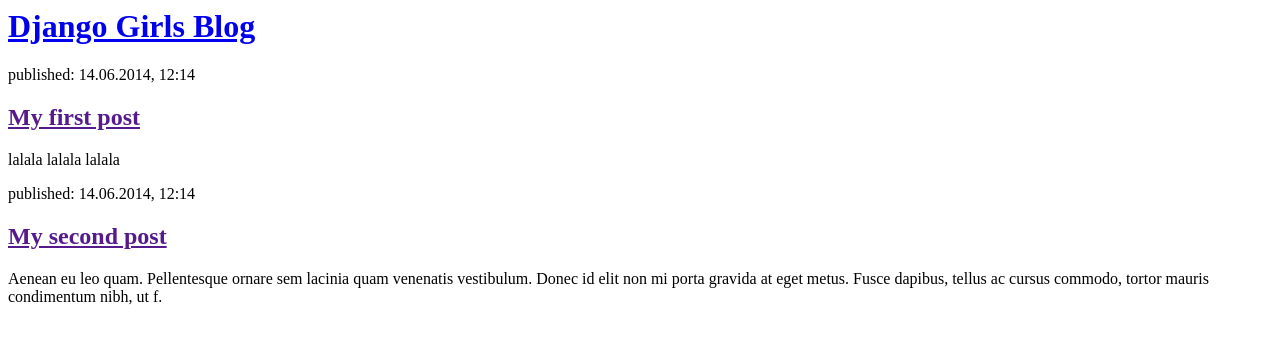
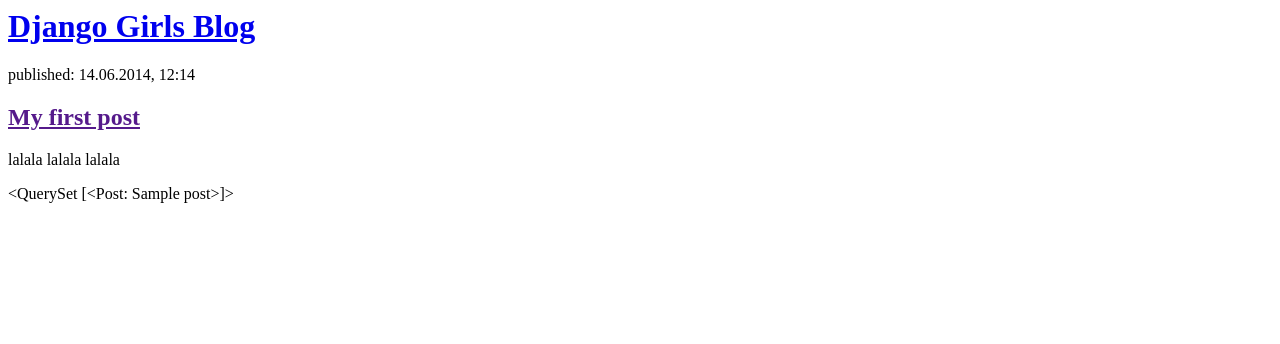
Before and after one commit to lumetorm/my-first-blog, a Django app: template blog/templates/blog/post_list.html in a window 1280 px wide. Shown: the top 344 px of the page. Run offline with Django 3.2, Linux system fonts and the light colour scheme; the template is opened without the code that fills it: values that come from a table or form of the project are taken from there, others are empty; tables that the repository leaves empty hold one stand-in row (values such as "Sample post"); parts of the project's set-up code (start-up, migrations or seed data) failed here and were passed over.

Commit message:
Changed the HTML for the site.

```diff
--- a/blog/templates/blog/post_list.html
+++ b/blog/templates/blog/post_list.html
@@ -15,12 +15,6 @@
             lalala
 
           </p>
-        </div>
-
-        <div>
-            <p>published: 14.06.2014, 12:14</p>
-            <h2><a href="">My second post</a></h2>
-            <p>Aenean eu leo quam. Pellentesque ornare sem lacinia quam venenatis vestibulum. Donec id elit non mi porta gravida at eget metus. Fusce dapibus, tellus ac cursus commodo, tortor mauris condimentum nibh, ut f.</p>
-        </div>
+        {{ posts }}
     </body>
 </html>
--- a/blog/views.py
+++ b/blog/views.py
@@ -1,4 +1,8 @@
 from django.shortcuts import render
+from django.utils import timezone
+from .models import Post
+
 def post_list(request):
-    return render(request, 'blog/post_list.html', {})
+	posts = Post.objects.filter(published_date__lte=timezone.now()).order_by('published_date')
+    return render(request, 'blog/post_list.html', {'posts' : posts})
 # Create your views here.
```
